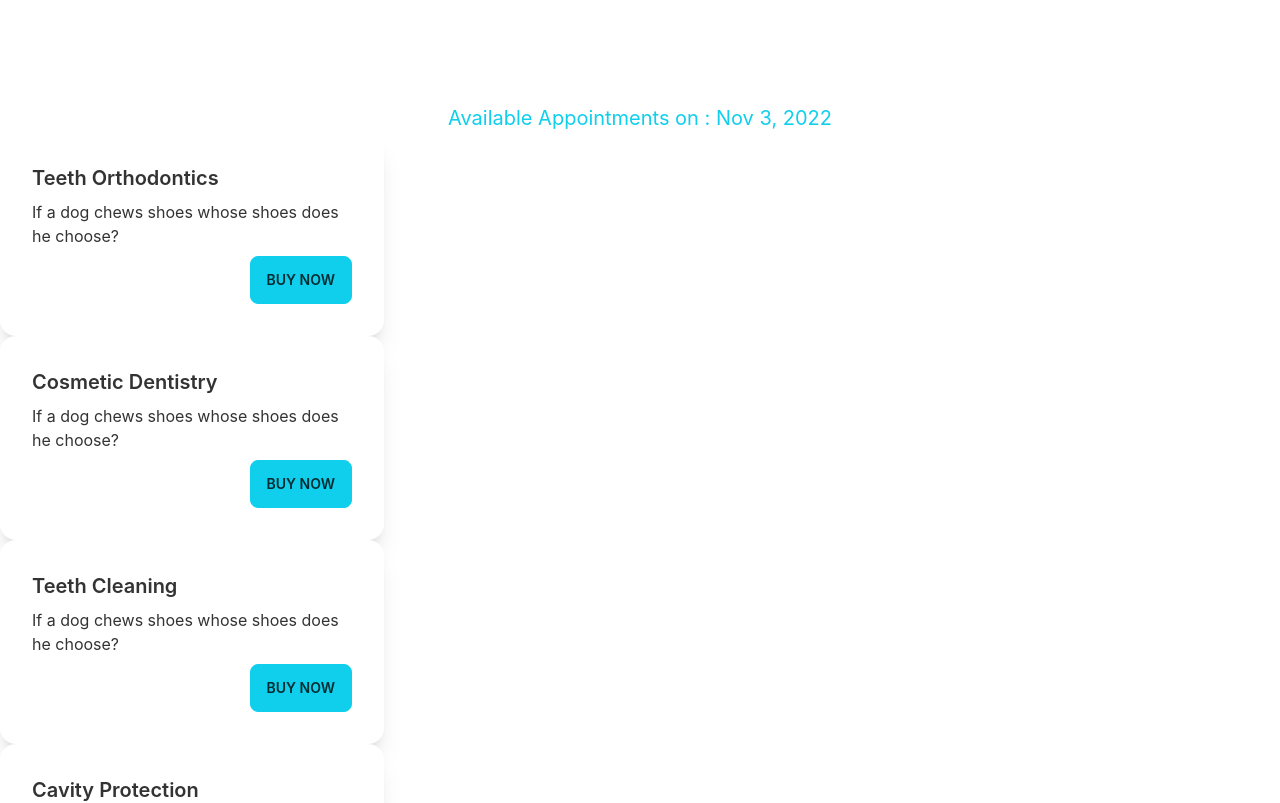
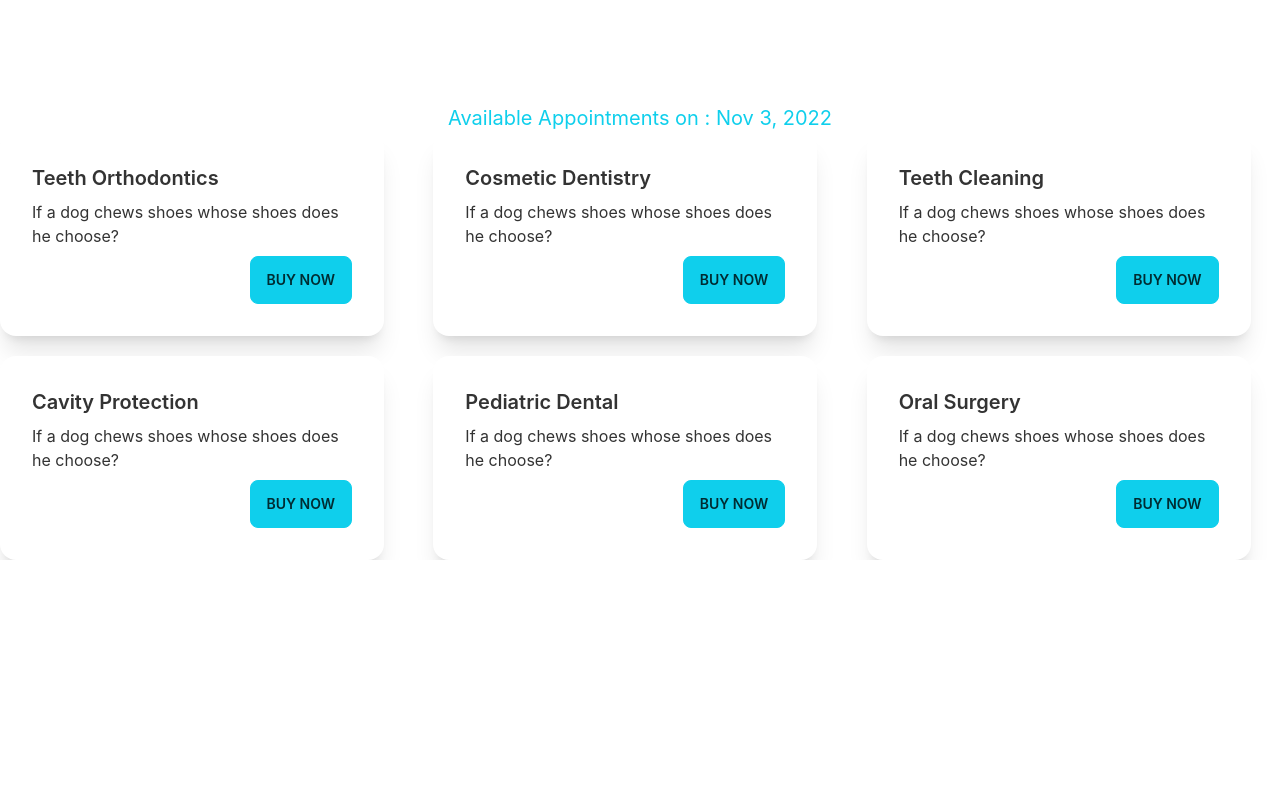
Before and after one commit to bellicose77/fullstack-doctor-website, a React (Create React App) app in the folder frontend/: page /appointment in a window 1280 px wide. Shown: the part 760-1563 px from the top of the page. After the commit the page ends 1320 px from the top, so only its background shows below. Built offline with nearby package versions, Linux system fonts and the light colour scheme.

Commit message:
grid view add

```diff
--- a/frontend/src/components/AvailAppointment/AvailAppointment.js
+++ b/frontend/src/components/AvailAppointment/AvailAppointment.js
@@ -13,7 +13,7 @@ const AvailAppointment = ({date}) => {
     return (
         <div>
             <h4 className='text-xl text-primary text-center'>Available Appointments on : {format(date, 'PP')}</h4>
-            <div>
+            <div className='grid grid-cols-3 gap-5'>
                 {
                     fakeDatas.map(solt=><AppointmentSlot
                         key={solt._id}
```
